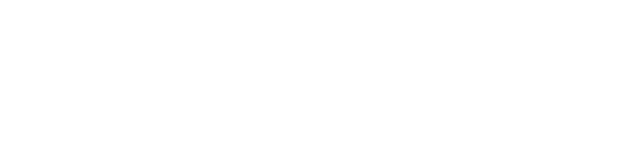
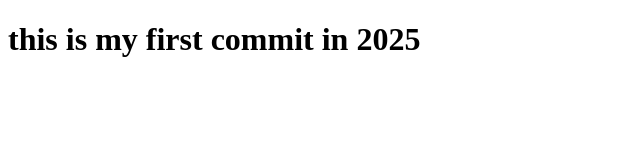
Before and after one commit to Ventura92/git_start, a plain HTML site: page index.html in a window 1280 px wide. Shown: the whole page, without its empty margins (0-640 px from the left). Drawn offline with Linux system fonts and the light colour scheme.

Commit message:
added h1 teg

```diff
--- a/index.html
+++ b/index.html
@@ -6,6 +6,6 @@
   <title>80.git-start</title>
 </head>
 <body>
-
+  <h1>this is my first commit in 2025</h1>
 </body>
 </html>
```
